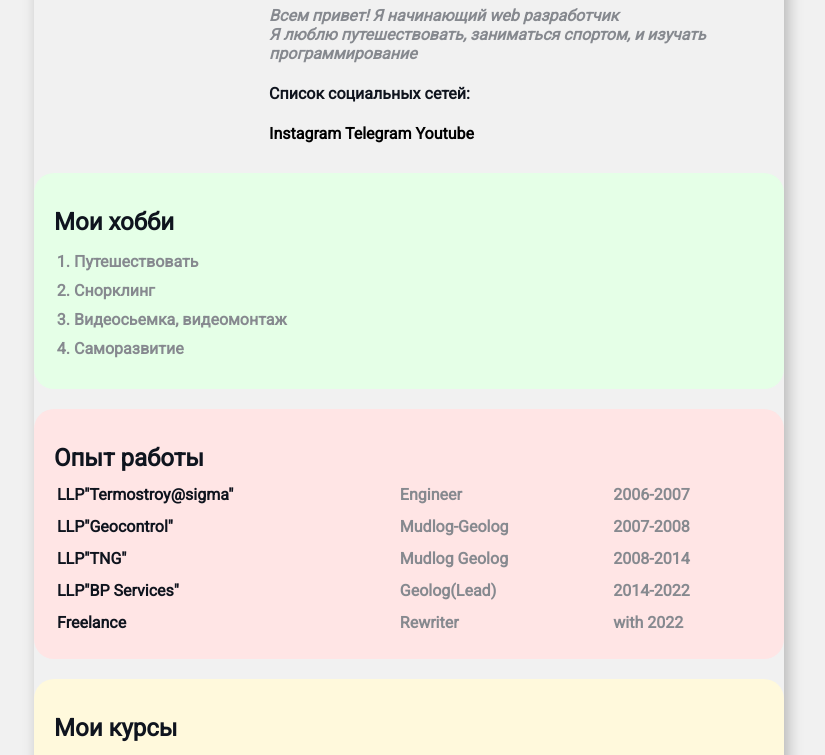
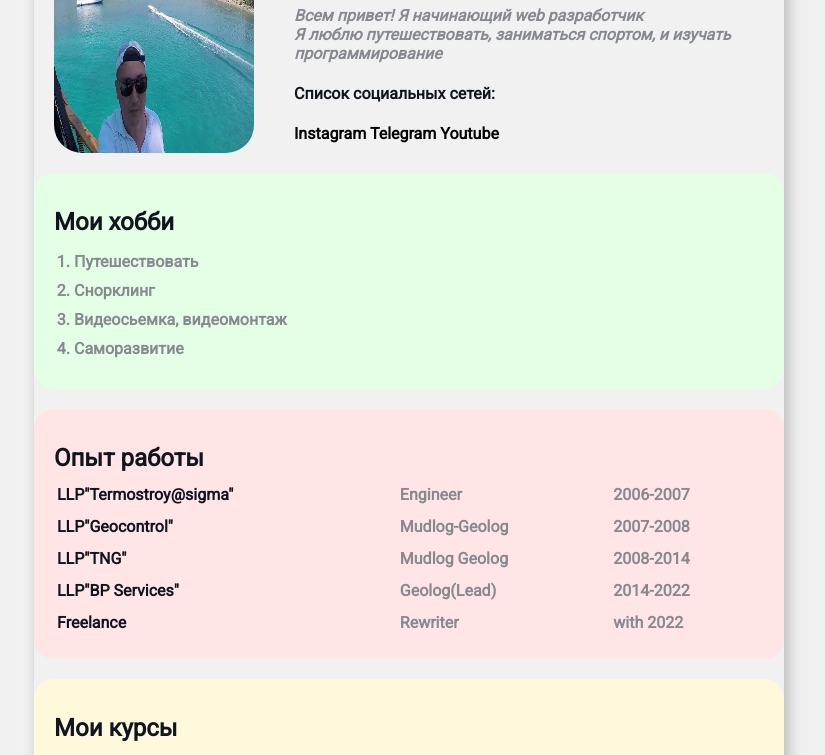
Before and after one commit to 07Rinat07/resume, a plain HTML site: page index.html in a window 1280 px wide. Shown: the part 113-868 px from the top of the page, without its empty margins (231-1056 px from the left). Drawn offline with Linux system fonts and the light colour scheme.

Commit message:
Add styles

```diff
--- a/index.html
+++ b/index.html
@@ -15,7 +15,7 @@
     <div class="container">
 
     <div class="info">
-    <img src="course html@css\imgs\avatar.jpg" alt="Ринат Сармулдин" class="avatar">
+    <img src="avatar.jpg" alt="Ринат Сармулдин" class="avatar">
 
     <div class="info-text">
 
```
Also changed, not shown: avatar.jpg (added).
